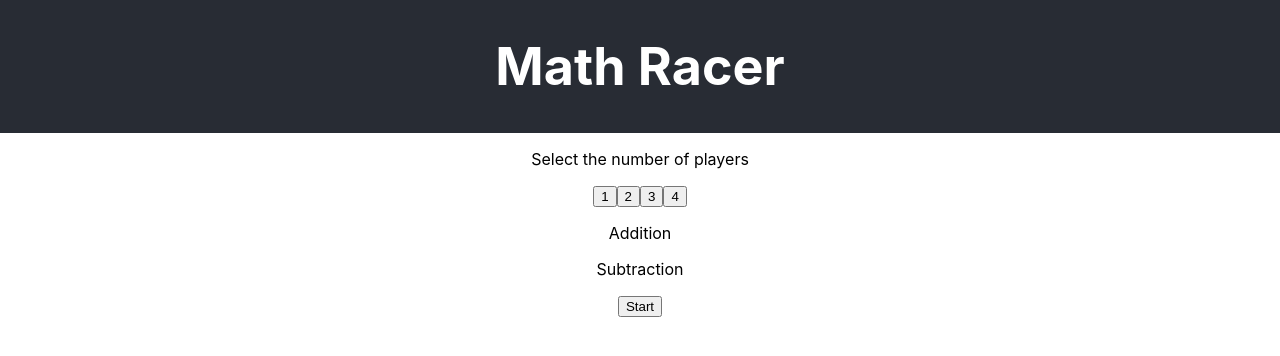
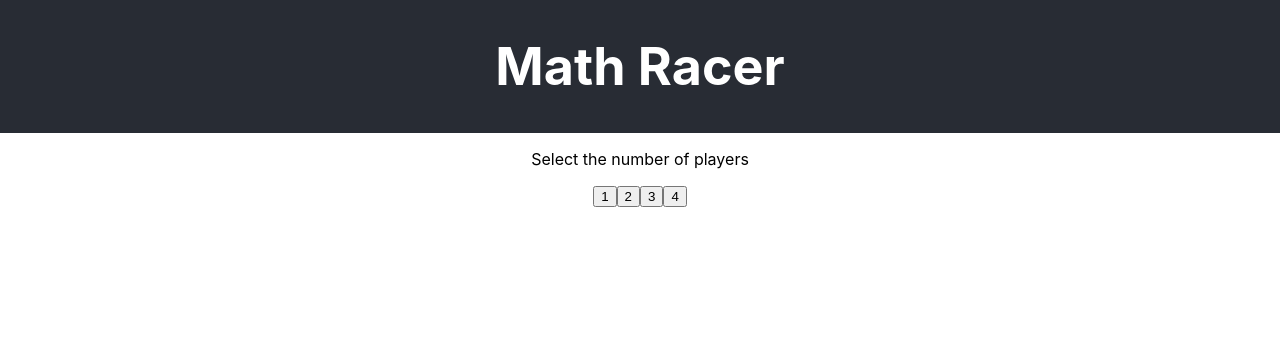
Before and after one commit to mewarren/math-racer, a React (Create React App) app: page / in a window 1280 px wide. Shown: the top 356 px of the page. Built offline with nearby package versions, Linux system fonts and the light colour scheme.

Commit message:
add conditional render to Subjects

```diff
--- a/src/components/Game.js
+++ b/src/components/Game.js
@@ -34,7 +34,7 @@ export default class Game extends React.Component {
             <div>
                 <Players playersState={numberOfPlayers} setPlayers={this.setNumberOfPlayers}/>
                 <Player playersState={numberOfPlayers} playerInfo={players} addPlayerName={this.addPlayerInfo}/>
-                <Subject />
+                <Subject playersState={numberOfPlayers} playerInfo={players}/>
             </div>
         );
     }
--- a/src/components/Subject.js
+++ b/src/components/Subject.js
@@ -10,12 +10,14 @@ export default class Subject extends React.Component {
     }
 
     render() {
-        return (
+        const { playersState, playerInfo } = this.props;
+        return ((playersState >0 && playersState === playerInfo.length) ?
             <div className="selectSubject">
                 <p>Addition</p>
                 <p>Subtraction</p>
                 <button>Start</button>
             </div>
+            : null
         );
     }
 
```
